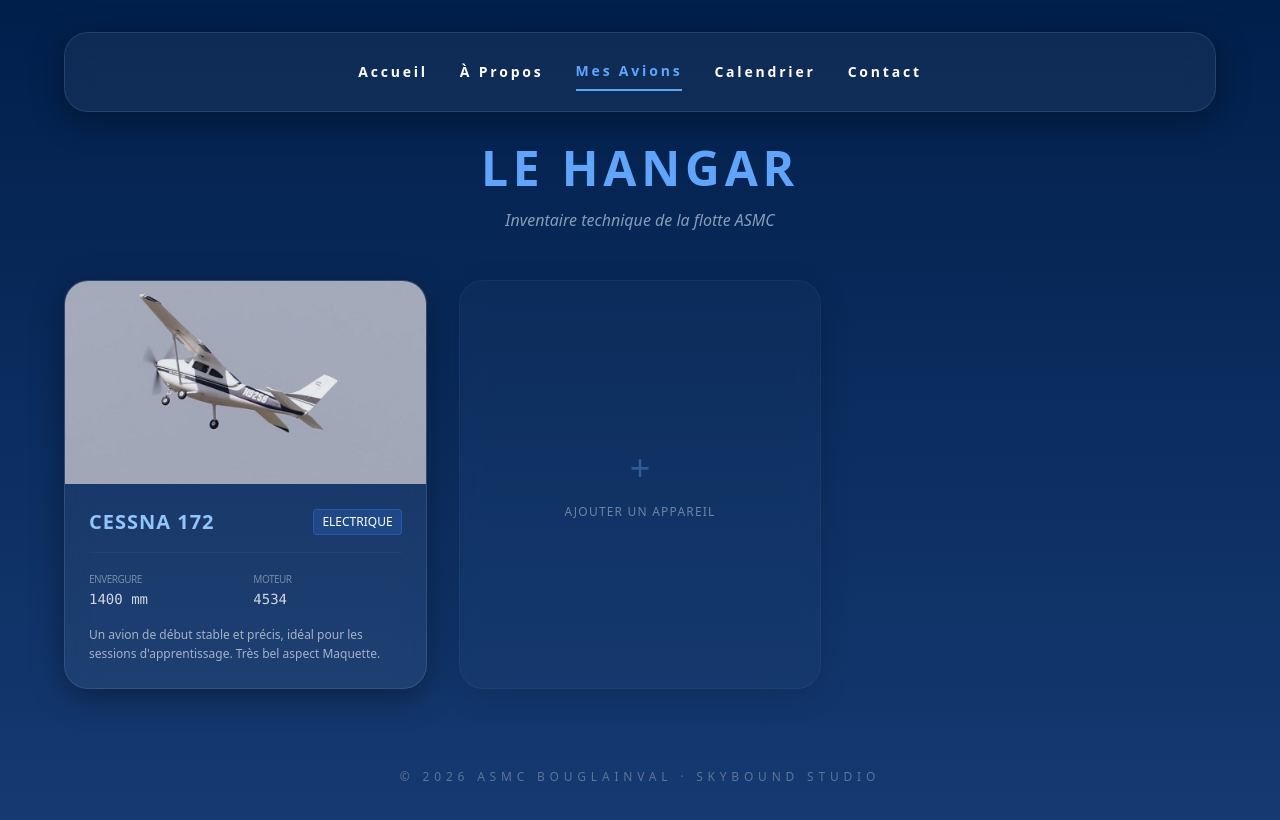
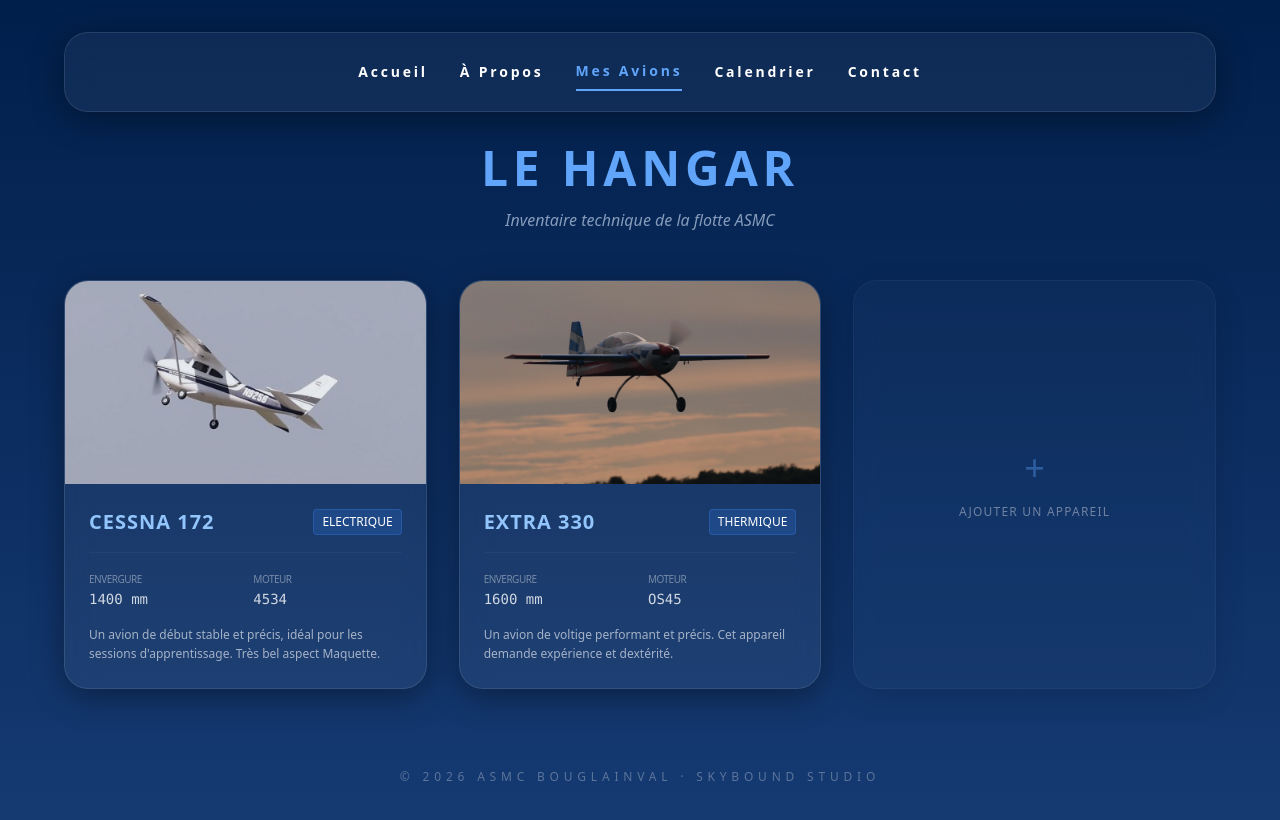
Before and after one commit to leschaeveemmanuel-rgb/asmc-site, a React (Vite) app: page / in a window 1280 px wide. Both pictures are taken after a click on the button "Mes Avions". Shown: the top 820 px of the page. Built offline with nearby package versions, Linux system fonts and the light colour scheme.

Commit message:
Add files via upload

```diff
--- a/src/App.jsx
+++ b/src/App.jsx
@@ -95,6 +95,7 @@ function App() {
             </div>
 
             <div className="grid grid-cols-1 md:grid-cols-2 lg:grid-cols-3 gap-8 max-w-6xl mx-auto">
+              {/*---PREMIER AVION---*/}
               <div className="glass-card overflow-hidden group hover:border-blue-400/50 transition-all duration-500">
                 <div className="aspect-video w-full overflow-hidden bg-black/20">
                   <img
@@ -124,6 +125,39 @@ function App() {
                   </p>
                 </div>
               </div>
+
+              {/*---SECOND AVION---*/}
+              <div className="glass-card overflow-hidden group hover:border-blue-400/50 transition-all duration-500">
+                <div className="aspect-video w-full overflow-hidden bg-black/20">
+                  <img
+                    src="/extra330.jpg"
+                    alt="Extra 330"
+                    className="w-full h-full object-cover group-hover:scale-110 transition-transform duration-700 opacity-90"
+                    onError={(e) => { e.target.src = "https://via.placeholder.com/600x400/1e293b/60a5fa?text=Image+en+attente"; }}
+                  />
+                </div>
+                <div className="p-6 space-y-4">
+                  <div className="flex justify-between items-center">
+                    <h3 className="text-xl font-bold tracking-wider uppercase text-blue-300">Extra 330</h3>
+                    <span className="text-xs bg-blue-500/20 px-2 py-1 rounded border border-blue-500/30 uppercase">Thermique</span>
+                  </div>
+                  <div className="grid grid-cols-2 gap-4 text-sm border-t border-white/5 pt-4 opacity-80">
+                    <div>
+                      <p className="text-[10px] uppercase tracking-tighter opacity-50">Envergure</p>
+                      <p className="font-mono">1600 mm</p>
+                    </div>
+                    <div>
+                      <p className="text-[10px] uppercase tracking-tighter opacity-50">Moteur</p>
+                      <p className="font-mono">OS45</p>
+                    </div>
+                  </div>
+                  <p className="text-xs leading-relaxed opacity-60">
+                    Un avion de voltige performant et précis. Cet appareil demande expérience et dextérité.
+                  </p>
+                </div>
+              </div>
+
+
 
               <div className="glass-card flex flex-col items-center justify-center p-8 border-dashed border-white/20 opacity-40 hover:opacity-100 transition-all cursor-pointer group">
                 <div className="text-4xl mb-4 group-hover:scale-125 transition-transform text-blue-400">+</div>
```
